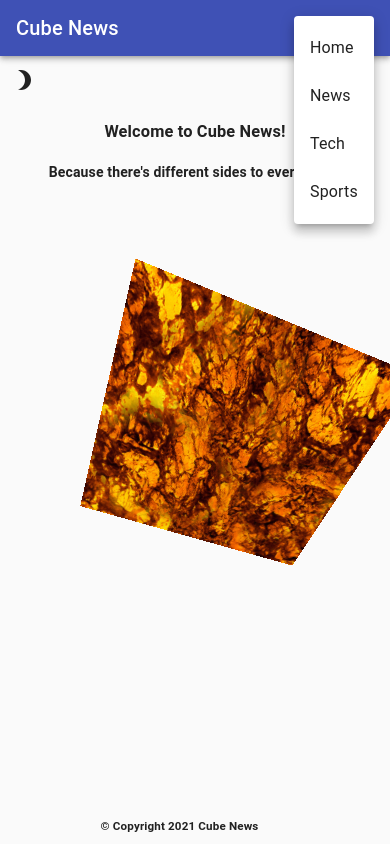
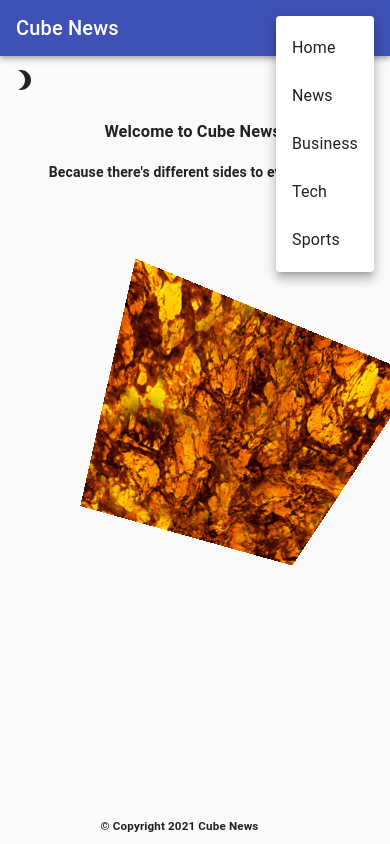
Before and after one commit to smithscarborough/cube-news-app, a React (Create React App) app: page / in a window 390 px wide. Both pictures are taken after a click on the button 334 px from the left and 28 px from the top of the page. Shown: the top 844 px of the page. Built offline with nearby package versions, Linux system fonts and the light colour scheme.

Commit message:
add business to mobile nav menu

```diff
--- a/src/components/SearchAppBar.js
+++ b/src/components/SearchAppBar.js
@@ -89,6 +89,7 @@ const SearchAppBar = props => {
           >
             <MenuItem onClick={() => handleMenuClick('/')}>Home</MenuItem>
             <MenuItem onClick={() => handleMenuClick('/news')}>News</MenuItem>
+            <MenuItem onClick={() => handleMenuClick('/business')}>Business</MenuItem>
             <MenuItem onClick={() => handleMenuClick('/tech')}>Tech</MenuItem>
             <MenuItem onClick={() => handleMenuClick('/sports')}>Sports</MenuItem>
           </Menu>
```
